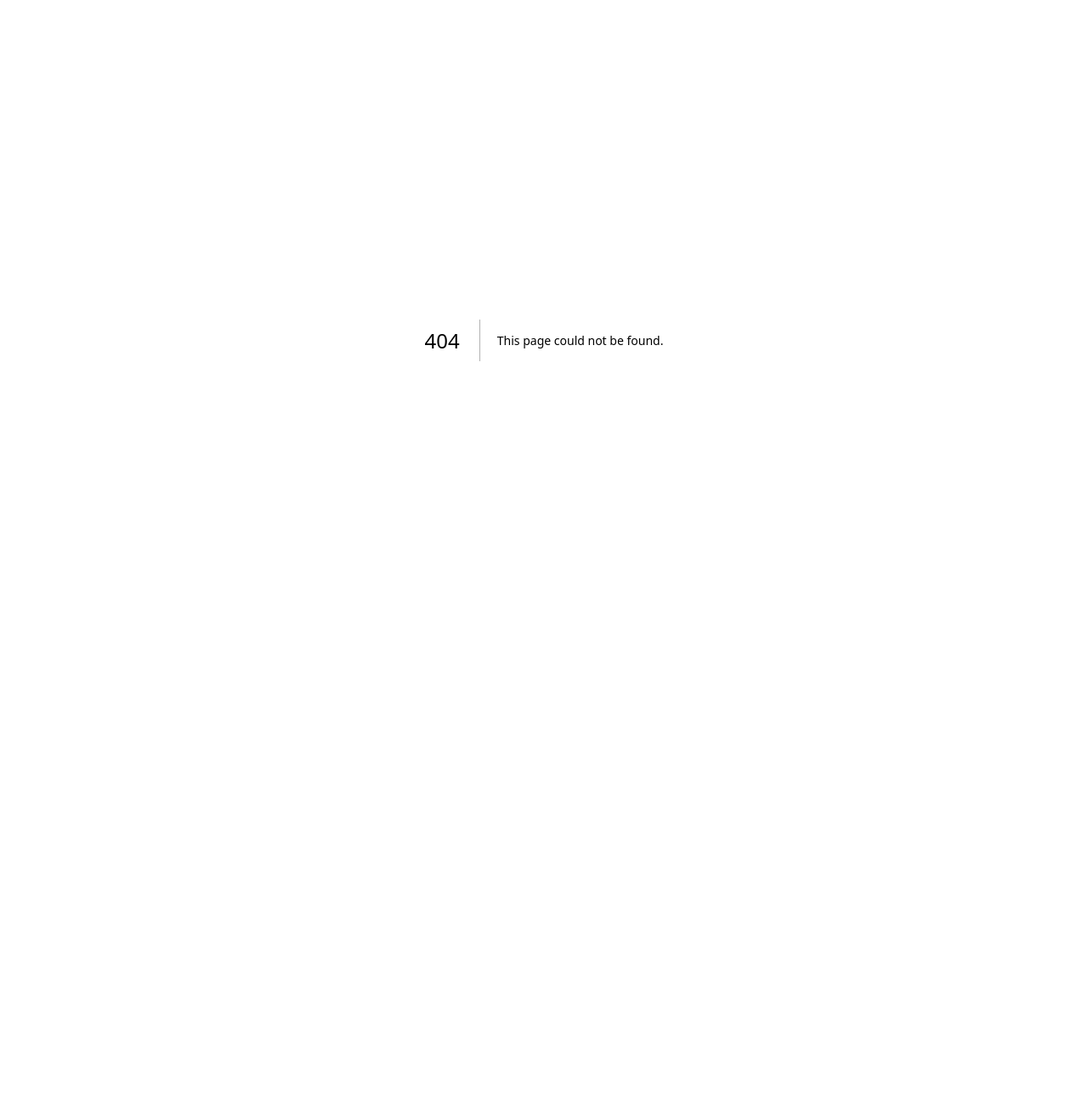
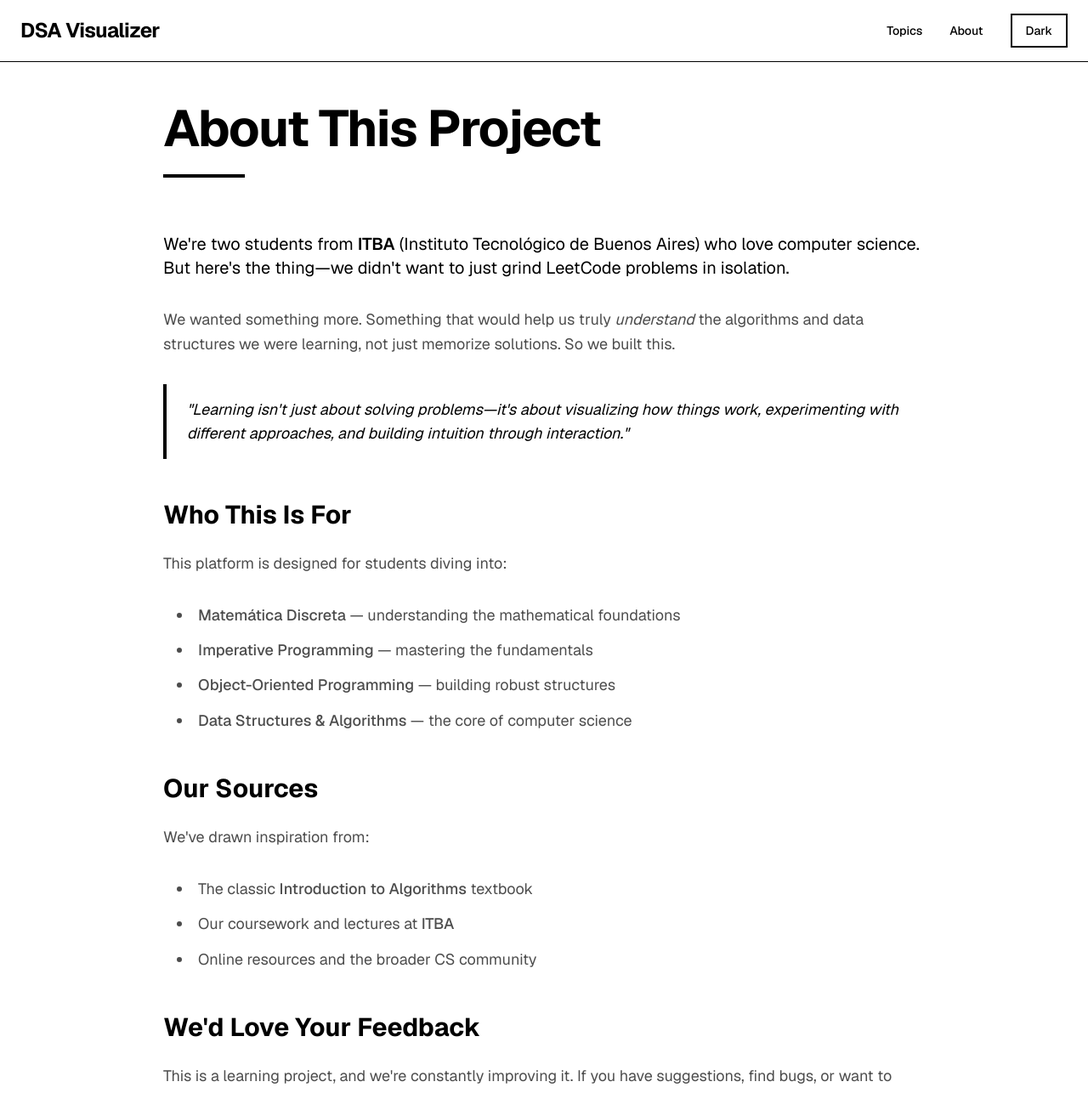
Before and after one commit to PascalOrdano18/DSA, a Next.js app: page /about in a window 1280 px wide. Before the commit this address had no page. Shown: the top 1286 px of the page at 85% size. Before the commit the page ends 800 px from the top, so only its background shows below. Built offline with nearby package versions, Linux system fonts and the light colour scheme.

Commit message:
about page

```diff
--- /dev/null
+++ b/app/about/page.tsx
@@ -0,0 +1,97 @@
+'use client'
+import { PageLayout } from '../components/PageLayout';
+import { useTheme } from '../components/ThemeProvider';
+import Link from 'next/link';
+
+export default function AboutPage() {
+    const { themeClasses } = useTheme();
+
+    return (
+        <PageLayout>
+            <section className="max-w-4xl mx-auto">
+                {/* Hero Section */}
+                <div className="mb-16">
+                    <h1 className={`text-5xl md:text-6xl font-bold mb-6 tracking-tight ${themeClasses.text}`}>
+                        About This Project
+                    </h1>
+                    <div className={`h-1 w-24 ${themeClasses.bg === 'bg-white' ? 'bg-black' : 'bg-white'} mb-8`}></div>
+                </div>
+
+                {/* Main Content */}
+                <div className="space-y-8 text-lg leading-relaxed">
+                    <p className={`${themeClasses.text} text-xl`}>
+                        We're two students from <span className="font-semibold">ITBA</span> (Instituto Tecnológico de Buenos Aires) who love computer science.
+                        But here's the thing—we didn't want to just grind LeetCode problems in isolation.
+                    </p>
+
+                    <p className={themeClasses.textMuted}>
+                        We wanted something more. Something that would help us truly <em>understand</em> the algorithms and data structures
+                        we were learning, not just memorize solutions. So we built this.
+                    </p>
+
+                    <div className={`border-l-4 pl-6 py-4 my-8 ${themeClasses.border}`}>
+                        <p className={`${themeClasses.text} italic text-lg`}>
+                            "Learning isn't just about solving problems—it's about visualizing how things work,
+                            experimenting with different approaches, and building intuition through interaction."
+                        </p>
+                    </div>
+
+                    <h2 className={`text-3xl font-bold mt-12 mb-6 ${themeClasses.text}`}>
+                        Who This Is For
+                    </h2>
+
+                    <p className={themeClasses.textMuted}>
+                        This platform is designed for students diving into:
+                    </p>
+
+                    <ul className={`list-disc list-inside space-y-3 ml-4 ${themeClasses.textMuted}`}>
+                        <li><span className="font-medium">Matemática Discreta</span> — understanding the mathematical foundations</li>
+                        <li><span className="font-medium">Imperative Programming</span> — mastering the fundamentals</li>
+                        <li><span className="font-medium">Object-Oriented Programming</span> — building robust structures</li>
+                        <li><span className="font-medium">Data Structures & Algorithms</span> — the core of computer science</li>
+                    </ul>
+
+                    <h2 className={`text-3xl font-bold mt-12 mb-6 ${themeClasses.text}`}>
+                        Our Sources
+                    </h2>
+
+                    <p className={themeClasses.textMuted}>
+                        We've drawn inspiration from:
+                    </p>
+
+                    <ul className={`list-disc list-inside space-y-3 ml-4 ${themeClasses.textMuted}`}>
+                        <li>The classic <span className="font-medium">Introduction to Algorithms</span> textbook</li>
+                        <li>Our coursework and lectures at <span className="font-medium">ITBA</span></li>
+                        <li>Online resources and the broader CS community</li>
+                    </ul>
+
+                    <h2 className={`text-3xl font-bold mt-12 mb-6 ${themeClasses.text}`}>
+                        We'd Love Your Feedback
+                    </h2>
+
+                    <p className={themeClasses.textMuted}>
+                        This is a learning project, and we're constantly improving it. If you have suggestions,
+                        find bugs, or want to contribute ideas, we're all ears. After all, the best way to learn
+                        is by building, sharing, and iterating together.
+                    </p>
+
+                    <div className={`mt-12 p-6 rounded-lg border-2 ${themeClasses.border} ${themeClasses.bg}`}>
+                        <p className={`${themeClasses.text} text-center`}>
+                            <span className="font-semibold">Happy learning!</span> 🚀
+                        </p>
+                    </div>
+                </div>
+
+                {/* Back to Home */}
+                <div className="mt-16">
+                    <Link
+                        href="/"
+                        className={`inline-block px-6 py-3 border-2 ${themeClasses.border} ${themeClasses.bg} ${themeClasses.text} ${themeClasses.hoverBg} ${themeClasses.hoverText} transition-all cursor-pointer font-medium`}
+                    >
+                        ← Back to Topics
+                    </Link>
+                </div>
+            </section>
+        </PageLayout>
+    );
+}
--- a/app/components/Header.tsx
+++ b/app/components/Header.tsx
@@ -22,9 +22,12 @@ export function Header() {
             >
               Topics
             </Link>
-            <button className={`text-sm font-medium hover:opacity-70 transition-opacity cursor-pointer ${themeClasses.text}`}>
+            <Link
+              href="/about"
+              className={`text-sm font-medium hover:opacity-70 transition-opacity cursor-pointer ${themeClasses.text}`}
+            >
               About
-            </button>
+            </Link>
             <button
               onClick={toggleTheme}
               className={`border-2 ${themeClasses.border} px-4 py-2 text-sm font-medium ${themeClasses.bg} ${themeClasses.text} ${themeClasses.hoverBg} ${themeClasses.hoverText} transition-all cursor-pointer`}
```
